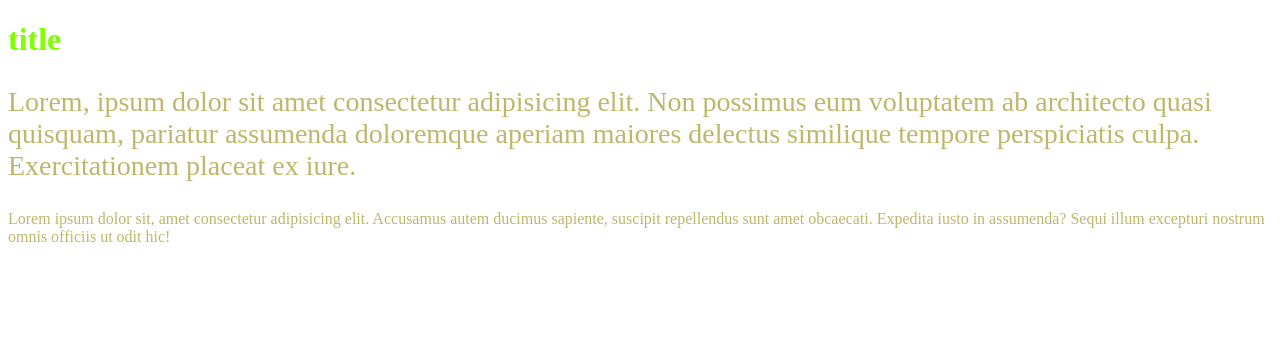
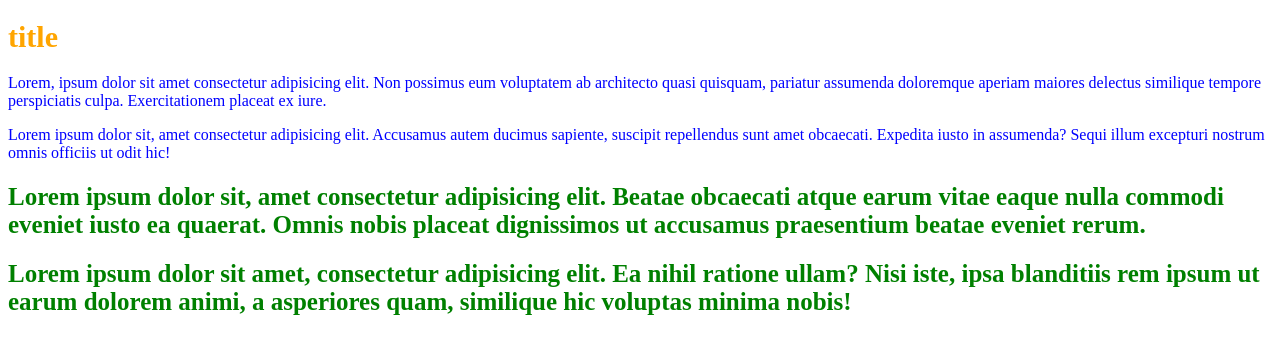
Before and after one commit to THE-SKELETOR/wba2-css-szlifka-adam-2c, a plain HTML site: page index.html in a window 1280 px wide. Drawn offline with Linux system fonts and the light colour scheme.

Commit message:
this is a message for github

```diff
--- a/index.html
+++ b/index.html
@@ -11,9 +11,9 @@
 </head>
 
 <body>
-    <h1>title</h1>
+    <h1 class="title">title</h1>
 
-    <p id="first" class="text">
+    <p class="text">
         Lorem, ipsum dolor sit amet consectetur adipisicing elit. Non possimus eum voluptatem ab architecto quasi
         quisquam, pariatur assumenda doloremque aperiam maiores delectus similique tempore perspiciatis culpa.
         Exercitationem placeat ex iure.
@@ -22,6 +22,15 @@
         Lorem ipsum dolor sit, amet consectetur adipisicing elit. Accusamus autem ducimus sapiente, suscipit repellendus
         sunt amet obcaecati. Expedita iusto in assumenda? Sequi illum excepturi nostrum omnis officiis ut odit hic!
     </p>
+
+    <h2 class="header">
+        Lorem ipsum dolor sit, amet consectetur adipisicing elit. Beatae obcaecati atque earum vitae eaque nulla commodi
+        eveniet iusto ea quaerat. Omnis nobis placeat dignissimos ut accusamus praesentium beatae eveniet rerum.
+    </h2>
+    <h2 class="header">
+        Lorem ipsum dolor sit amet, consectetur adipisicing elit. Ea nihil ratione ullam? Nisi iste, ipsa blanditiis rem
+        ipsum ut earum dolorem animi, a asperiores quam, similique hic voluptas minima nobis!
+    </h2>
 </body>
 
 </html>
--- a/style.css
+++ b/style.css
@@ -1,9 +1,15 @@
-h1 {
-    color:chartreuse;
+.title {
+    color: orange;
+    font-size: 30px;
+    font-weight: bold;
 }
 .text {
-    color: darkkhaki;
+    color: blue;
+    font-size: 16px;
+    font-weight: normal;
 }
-#first {
-    font-size: 28px;
+.header {
+    color: green;
+    font-size: 25px;
+    font-weight: 600;
 }
```
